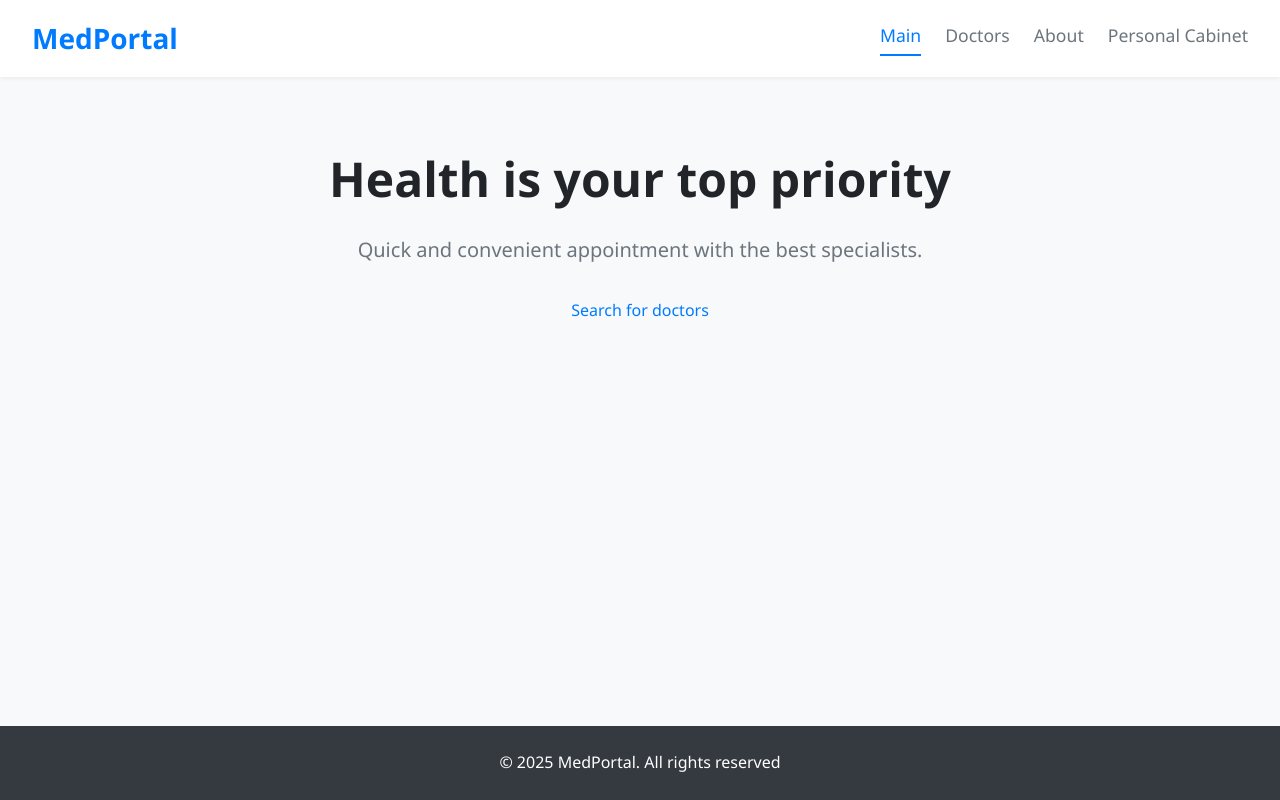
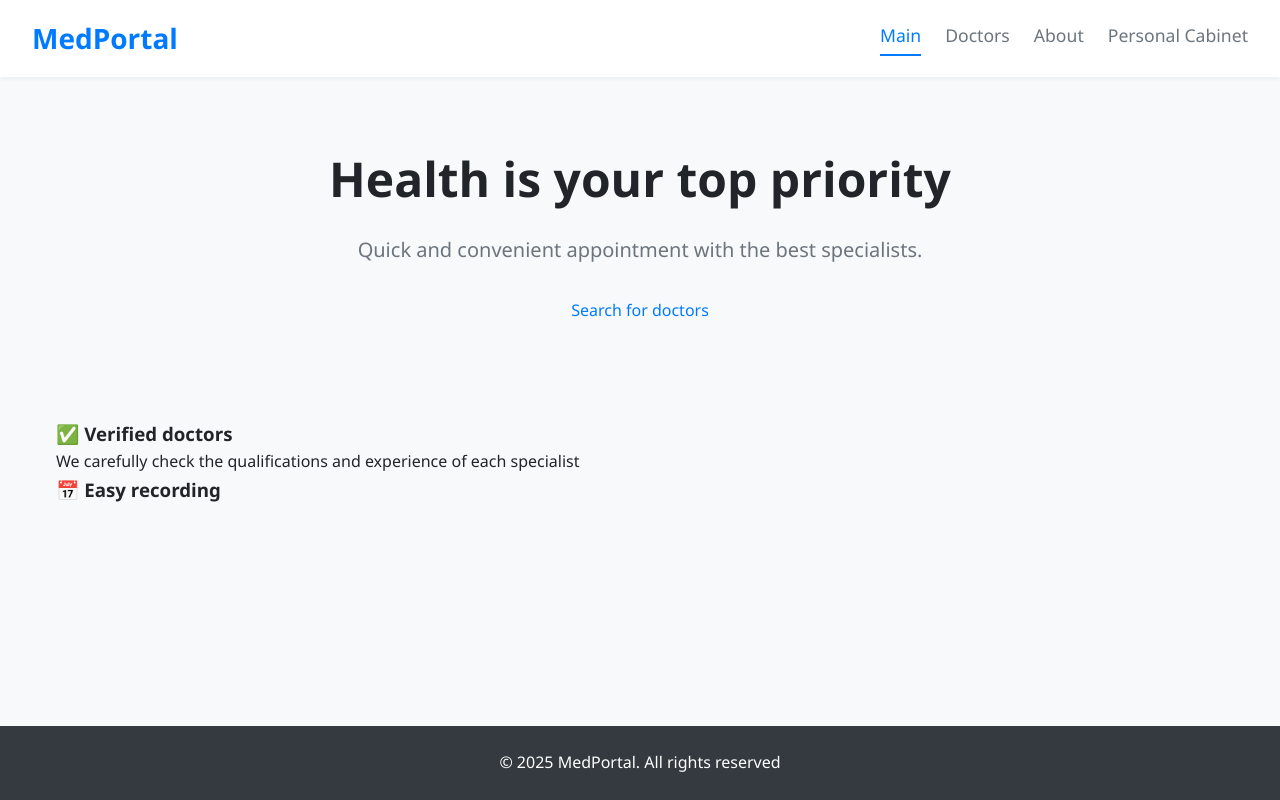
Before and after one commit to Cauteros974/medical-portal, a React (Vite) app: page / in a window 1280 px wide. Built offline with nearby package versions, Linux system fonts and the light colour scheme.

Commit message:
Update HomePage.jsx

```diff
--- a/src/pages/HomePage.jsx
+++ b/src/pages/HomePage.jsx
@@ -2,12 +2,31 @@ import { Link } from 'react-router-dom';
 import DoctorsPage from '../pages/DoctorsPage';
 import { doctors } from '../data/doctors';
 
-const HomePage = () => (
+const HomePage = () => {
+
+    const feuturedDoctors = doctors.includes(0, 3);
+
+    return(
+        <>
             <section className="hero-section">
             <h1 className="hero-title">Health is your top priority</h1>
             <p className="hero-subtitle">Quick and convenient appointment with the best specialists.</p>
             <Link to="/doctors" className="button">Search for doctors</Link>
             </section>
+
+            <section className="page-container features-section">
+                <div className="feature-card">
+                    <h3>✅ Verified doctors</h3>
+                    <p>We carefully check the qualifications and experience of each specialist</p>
+                </div>
+                <div className="feature-card">
+                    <h3>📅 Easy recording</h3>
+
+                </div>
+            </section>
+        </>
     );
 
+};
+
 export default HomePage;
```
Lines whose indentation alone changed are shown as unchanged.
